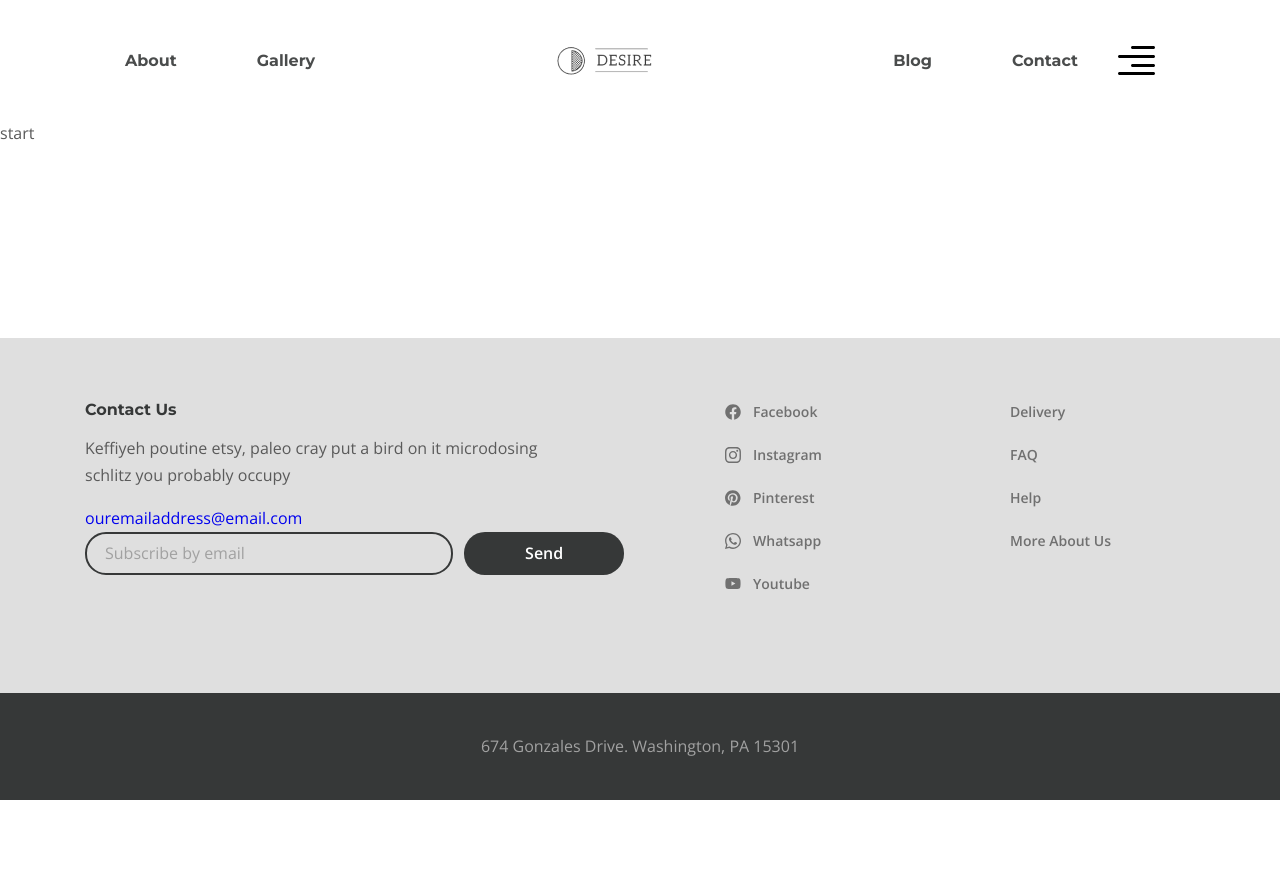
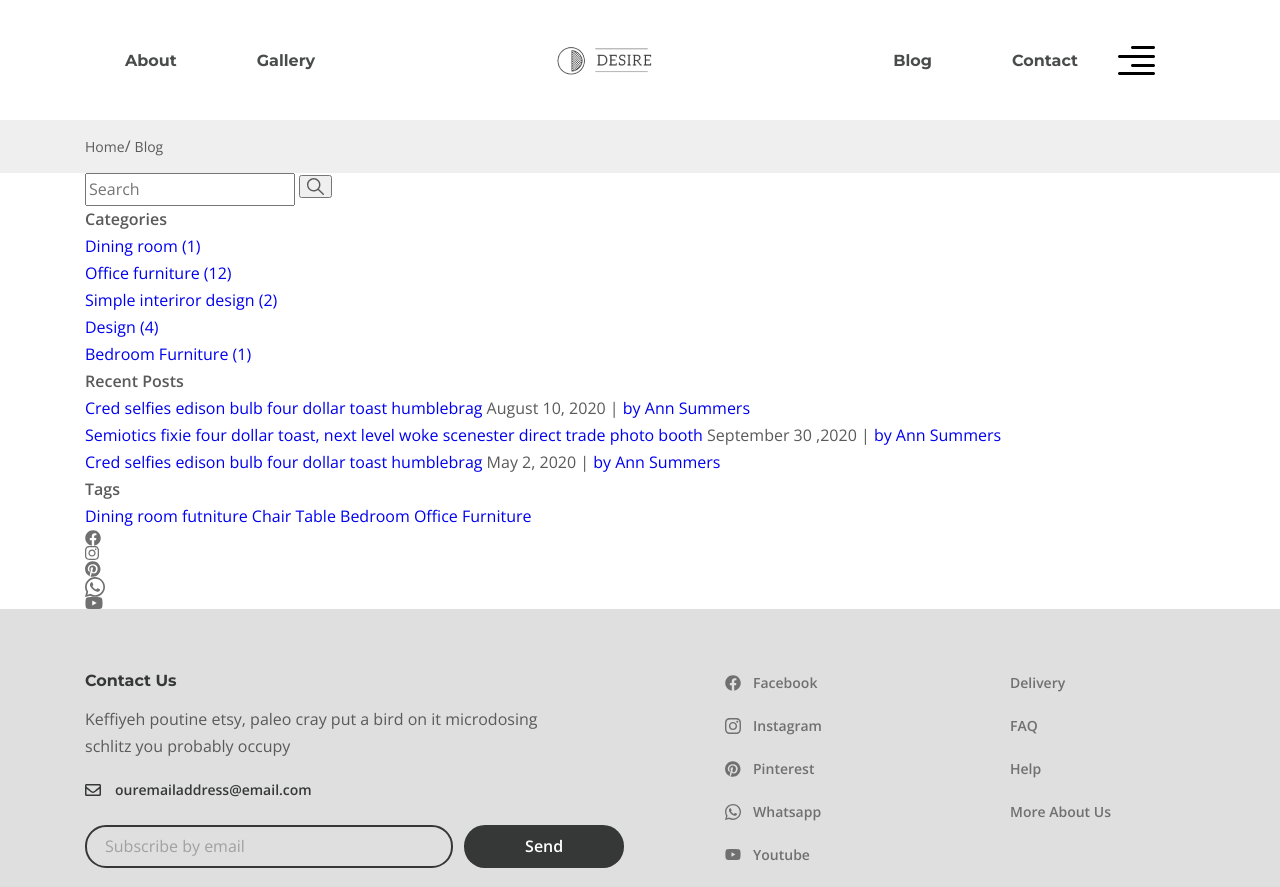
Before and after one commit to merkushynArt/desire, a plain HTML site: page blog.html in a window 1280 px wide. Shown: the top 887 px of the page. Drawn offline with nearby package versions, Linux system fonts and the light colour scheme.

Commit message:
wrote a sitebar in html

```diff
--- a/blog.html
+++ b/blog.html
@@ -61,7 +61,123 @@
          </div>
       </header>
       <main class="main">
-         <div>start</div>
+         <div class="breadcrumbs">
+            <div class="container">
+               <ul class="breadcrumbs__list">
+                  <li class="breadcrumbs__item">
+                     <a class="breadcrumbs__link" href="index.html">Home</a>
+                  </li>
+                  <li class="breadcrumbs__item">
+                     <span class="breadcrumbs__link" href="#">Blog</span>
+                  </li>
+               </ul>
+            </div>
+         </div>
+
+         <section class="blog">
+            <div class="container">
+               <div class="blog__inner">
+
+                  <div class="blog__items"></div>
+
+            <aside class="aside">
+
+               <form class="aside__search">
+                  <input class="aside__search-input" type="text" placeholder="Search">
+                  <button class="aside__search-btn" type="submit">
+                     <img src="./images/search.svg" alt="">
+                  </button>
+               </form>
+
+               <div class="blog__category">
+                  <h6 class="blog__category-title">Categories</h6>
+                  <ul class="blog__category-list">
+                     <li class="blog__category-item">
+                        <a class="blog__category-link" href="#">Dining room (1)</a>
+                     </li>
+                     <li class="blog__category-item">
+                        <a class="blog__category-link" href="#">Office furniture (12)</a>
+                     </li>
+                     <li class="blog__category-item">
+                        <a class="blog__category-link" href="#">Simple interiror design (2)</a>
+                     </li>
+                     <li class="blog__category-item">
+                        <a class="blog__category-link" href="#">Design (4)</a>
+                     </li>
+                     <li class="blog__category-item">
+                        <a class="blog__category-link" href="#">Bedroom Furniture (1)</a>
+                     </li>
+                  </ul>
+               </div>
+
+               <div class="recent-posts">
+                  <h6 class="recent-posts__title">Recent Posts</h6>
+                  <ul class="recent-posts__list">
+                     <li class="recent-posts__item">
+                        <a class="recent-posts__link" href="#">
+                           Cred selfies edison bulb four dollar toast humblebrag
+                        </a>
+                        <span class="recent-posts__data">August 10, 2020 | </span>
+                        <a class="recent-posts__author" href="#">by Ann Summers</a>
+                     </li>
+                     <li class="recent-posts__item">
+                        <a class="recent-posts__link" href="#">
+                           Semiotics fixie four dollar toast, next level woke scenester direct trade photo booth
+                        </a>
+                        <span class="recent-posts__data">September 30 ,2020 | </span>
+                        <a class="recent-posts__author" href="#">by Ann Summers</a>
+                     </li>
+                     <li class="recent-posts__item">
+                        <a class="recent-posts__link" href="#">
+                           Cred selfies edison bulb four dollar toast humblebrag
+                        </a>
+                        <span class="recent-posts__data">May 2, 2020 | </span>
+                        <a class="recent-posts__author" href="#">by Ann Summers</a>
+                     </li>
+                  </ul>
+               </div>
+
+               <div class="blog__tags">
+                  <h6 class="blog__tags-title">Tags</h6>
+                  <a class="blog__tags-link" href="#">Dining room futniture</a>
+                  <a class="blog__tags-link" href="#">Chair</a>
+                  <a class="blog__tags-link" href="#">Table</a>
+                  <a class="blog__tags-link" href="#">Bedroom</a>
+                  <a class="blog__tags-link" href="#">Office Furniture</a>
+               </div>
+
+               <ul class="blog__social">
+                  <li class="blog__social-item">
+                     <a class="blog__social-link" href="#">
+                        <img src="images/facebook.svg" alt="facebook">
+                     </a>
+                  </li>
+                  <li class="blog__social-item">
+                     <a class="blog__social-link" href="#">
+                        <img src="images/instagram.svg" alt="instagram">
+                     </a>
+                  </li>
+                  <li class="blog__social-item">
+                     <a class="blog__social-link" href="#">
+                        <img src="images/Pinterest.svg" alt="pinterest">
+                     </a>
+                  </li>
+                  <li class="contacts__social-item">
+                     <a class="contacts__social-link" href="#">
+                        <img src="images/whatsapp.svg" alt="whatsapp">
+                     </a>
+                  </li>
+                  <li class="blog__social-item">
+                     <a class="blog__social-link" href="#">
+                        <img src="images/youtube.svg" alt="youtube">
+                     </a>
+                  </li>
+               </ul>
+            </aside>
+               </div>
+            </div>
+
+         </section>
       </main>
       <footer class="footer">
          <div class="footer__content">
@@ -72,7 +188,7 @@
                      <p class="footer__info-text">
                         Keffiyeh poutine etsy, paleo cray put a bird on it microdosing schlitz you probably occupy
                      </p>
-                     <a class="footer__info-email" href="mailto:ouremailaddress@email.com" >ouremailaddress@email.com</a>
+                     <a class="info-email" href="mailto:ouremailaddress@email.com" >ouremailaddress@email.com</a>
                      <form class="footer__form">
                         <input class="footer__form-input" type="email" placeholder="Subscribe by email">
                         <button class="footer__form-button" type="submit">Send</button>
```
Also changed, not shown: gallery.html (+1 -1 lines), index.html (+2 -2 lines), images/search.svg (added), 1 other file.
